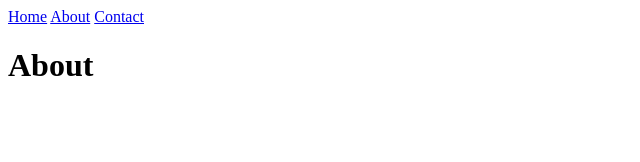
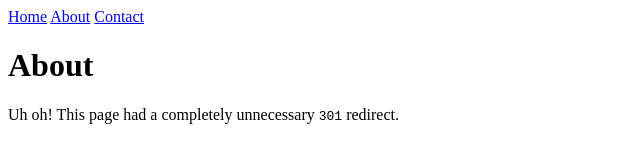
Before and after one commit to csswizardry/fep, a plain HTML site: page redirects/about/index.html in a window 1280 px wide. Shown: the whole page, without its empty margins (0-640 px from the left). Drawn offline with Linux system fonts and the light colour scheme.

Commit message:
Add redirect info

```diff
--- a/redirects/about/index.html
+++ b/redirects/about/index.html
@@ -16,5 +16,7 @@
 
   <h1>About</h1>
 
+  <p>Uh oh! This page had a completely unnecessary <code>301</code> redirect.</p>
+
 </body>
 </html>
```
Also changed, not shown: redirects/index.html (+2 -0 lines).
